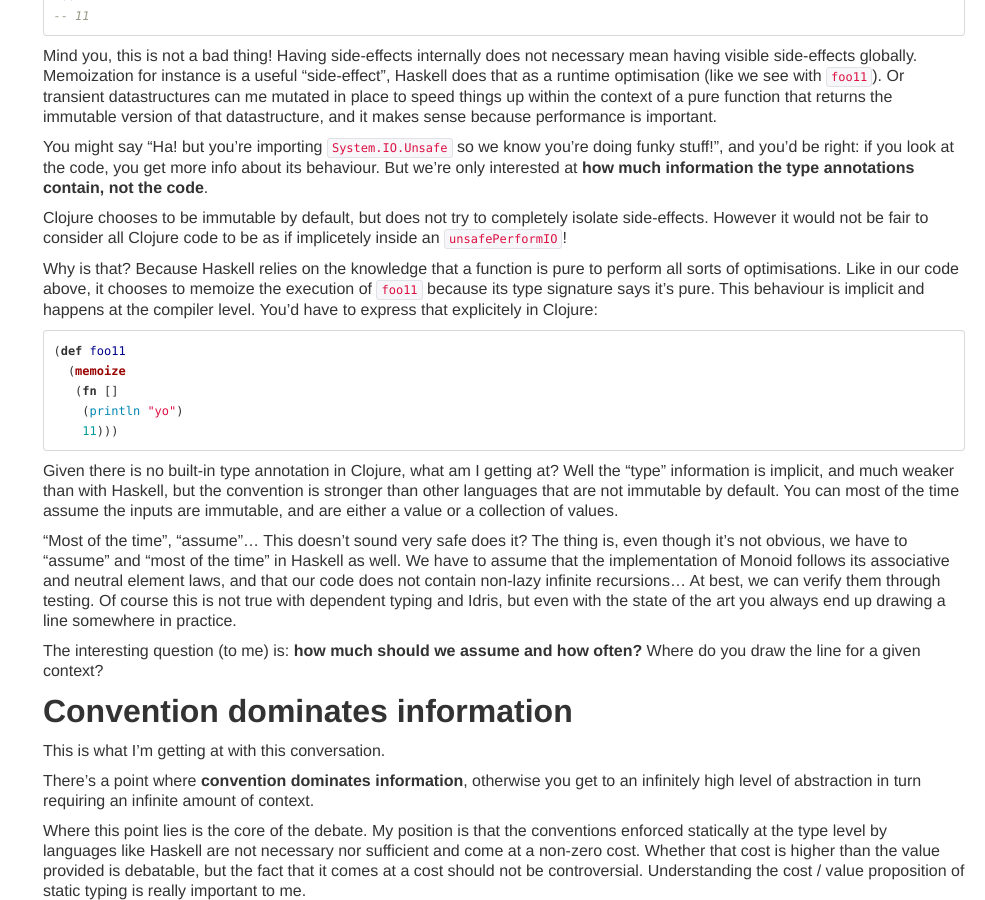
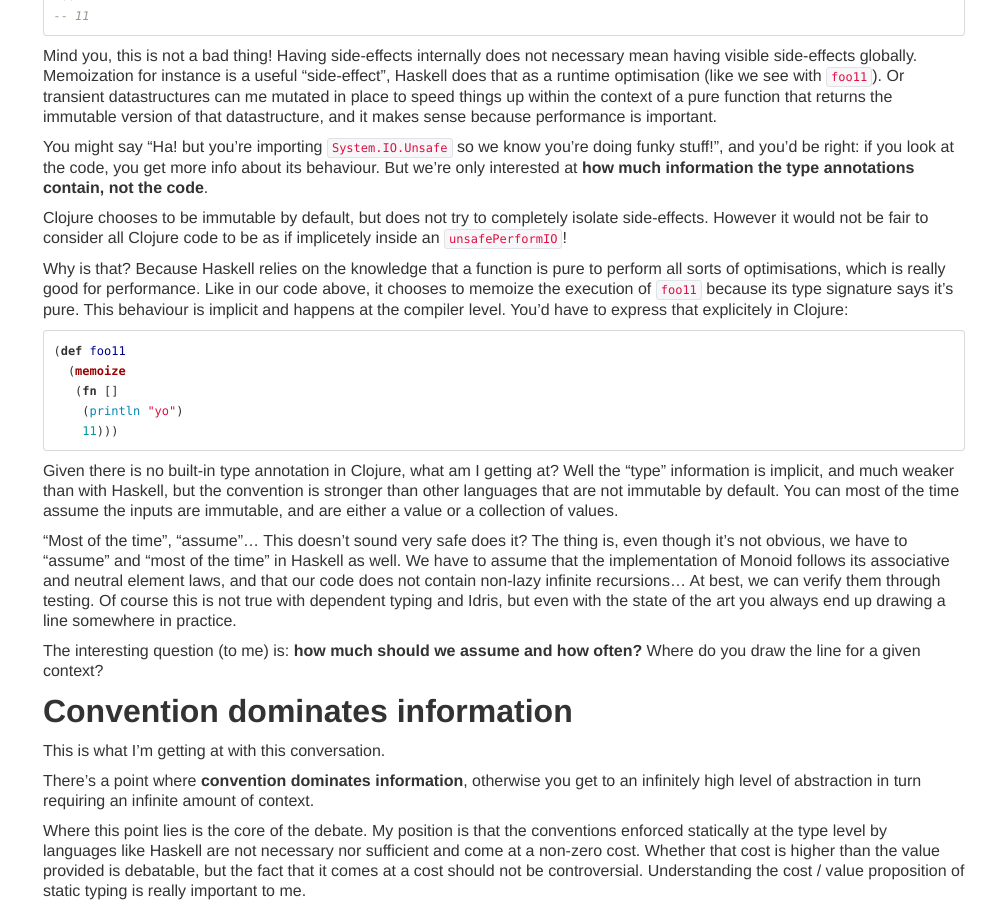
Before and after one commit to ReifyAB/reify.se, a Jekyll site: the page built from _posts/programming/2017-10-29-on-types-and-intent.md, in a window 1280 px wide and 900 px high, scrolled down 4027 px. Shown: the whole window, without its empty margins (295-1280 px from the left). Built offline with Jekyll 4.4.1, drawn with Linux system fonts in a browser that asks for light colours; comment, search, counter and statistics services are not loaded.

Commit message:
Performance is good

````diff
--- a/_posts/programming/2017-10-29-on-types-and-intent.md
+++ b/_posts/programming/2017-10-29-on-types-and-intent.md
@@ -293,10 +293,11 @@ consider all Clojure code to be as if implicetely inside an
 `unsafePerformIO`!
 
 Why is that? Because Haskell relies on the knowledge that a function
-is pure to perform all sorts of optimisations. Like in our code above,
-it chooses to memoize the execution of `foo11` because its type
-signature says it's pure. This behaviour is implicit and happens
-at the compiler level. You'd have to express that explicitely in Clojure:
+is pure to perform all sorts of optimisations, which is really good
+for performance. Like in our code above, it chooses to memoize the
+execution of `foo11` because its type signature says it's pure. This
+behaviour is implicit and happens at the compiler level. You'd have to
+express that explicitely in Clojure:
 
 ```clojure
 (def foo11
````
